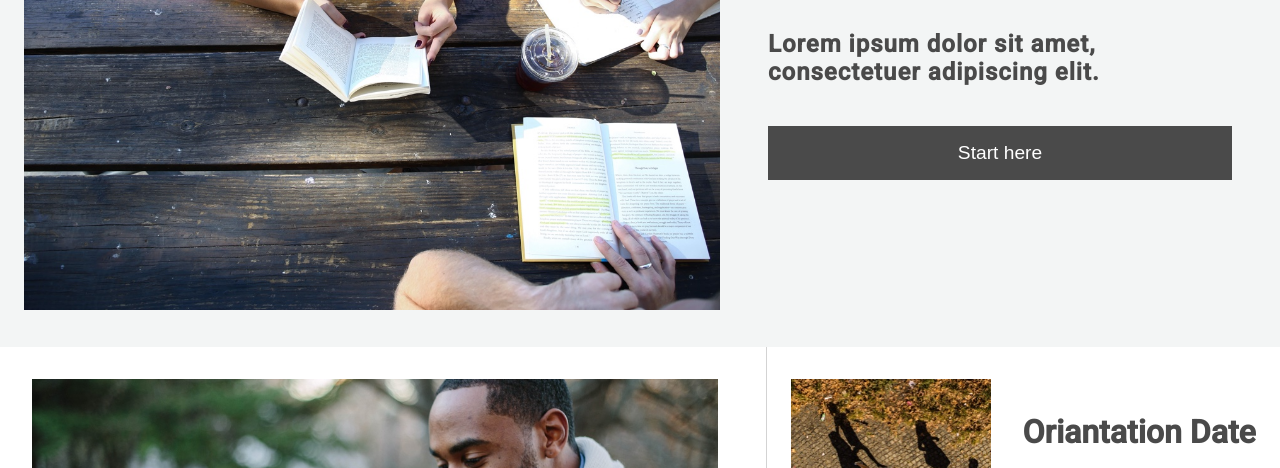
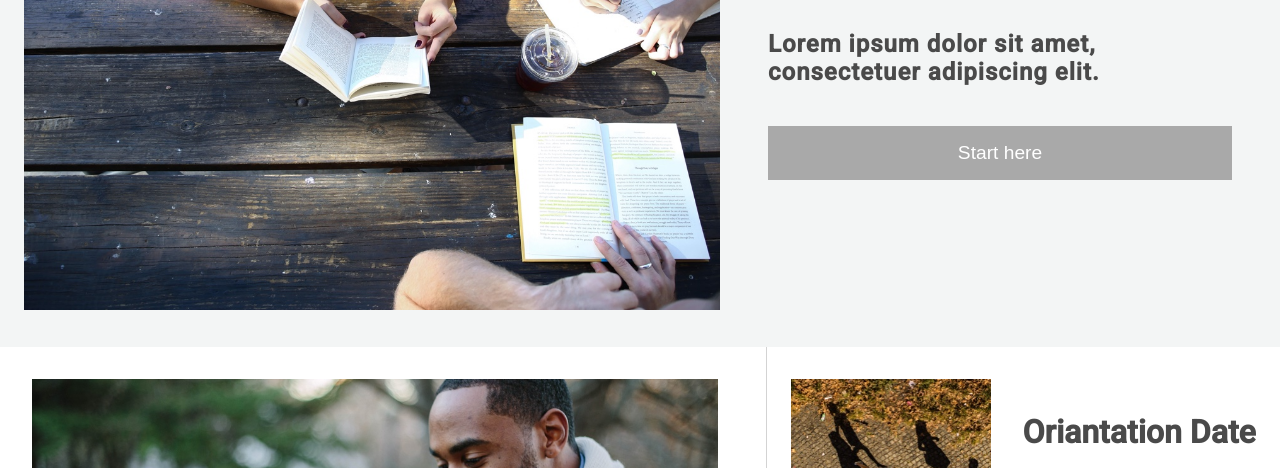
Before and after one commit to PascalB90/colmar-cademy, a plain HTML site: page index.html in a window 1280 px wide. In both pictures the pointer is over the button "Start here". Shown: the part 300-768 px from the top of the page. Drawn offline with nearby package versions, Linux system fonts and the light colour scheme.

Commit message:
fix the last problems

```diff
--- a/resources/css/style.css
+++ b/resources/css/style.css
@@ -111,6 +111,11 @@
          margin-top: 1rem;
          font-size: 1.2rem;
      }
+     .banner-desc button:hover {
+        background: #A9A9A9;
+         cursor: pointer;
+     }
+
     /* -----------------------------------END HEADER---------------------------------------*/
     /* -----------------------------------START STORY---------------------------------------*/
 
```
